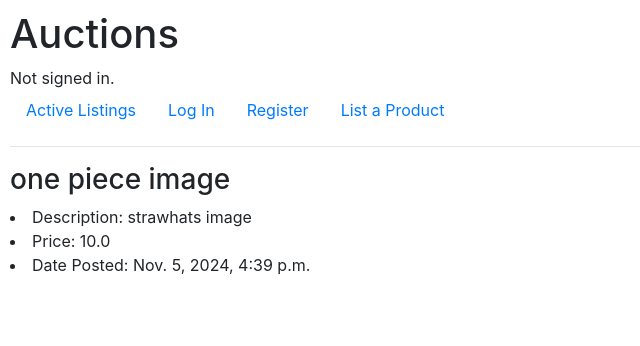
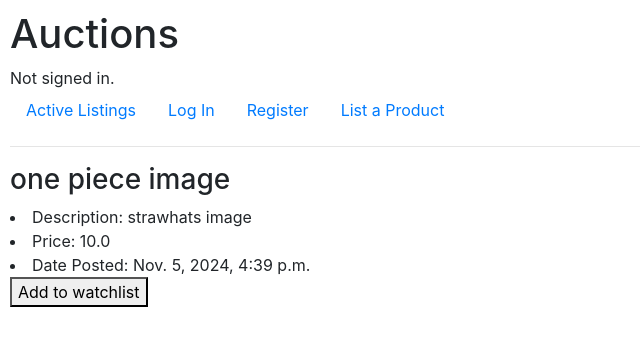
Before and after one commit to LimitsAtInfinity01/cs50web-commerce, a Django app: page /listing/2 in a window 1280 px wide. Shown: the top 346 px of the page, without its empty margins (0-640 px from the left). Run offline with Django 3.2, Linux system fonts and the light colour scheme; data comes from the database, SQL or seed files in the repository; both versions use the stored data as it was after the commit; some libraries are stand-ins or nearby versions.

Commit message:
Your commit message

```diff
--- a/auctions/models.py
+++ b/auctions/models.py
@@ -21,3 +21,8 @@ class Comments(models.Model):
     text = models.CharField(max_length=1024)
     commenter = models.ForeignKey(User, on_delete=models.CASCADE)
     posted_date = models.DateTimeField()
+
+class Watchlist(models.Model):
+    watchlist_owner = models.ForeignKey(User, on_delete=models.CASCADE)
+    item = models.ForeignKey(Listings, on_delete=models.CASCADE)
+    added_at = models.DateTimeField(auto_now_add=True)
--- a/auctions/templates/auctions/layout.html
+++ b/auctions/templates/auctions/layout.html
@@ -24,6 +24,9 @@
                 <li class="nav-item">
                     <a class="nav-link" href="{% url 'logout' %}">Log Out</a>
                 </li>
+                <li class="nav-item">
+                    <a class="nav-link" href="{% url 'watchlist' %}">Watchlist</a>
+                </li>
             {% else %}
                 <li class="nav-item">
                     <a class="nav-link" href="{% url 'login' %}">Log In</a>
--- a/auctions/templates/auctions/listing_page.html
+++ b/auctions/templates/auctions/listing_page.html
@@ -14,4 +14,10 @@
         <li>Image: <a href="{{ listing.image_url }}">Image URL</a></li>
     {% endif %}
 
+    <form action="{% url 'listing_page' listing.id %}" method="POST">
+        {% csrf_token %}
+        <input type="text" hidden="true" value="{{ listing.id }}" name="listing_id">
+        <button type="submit" >Add to watchlist</button>
+    </form>
+
 {% endblock %}
--- a/auctions/urls.py
+++ b/auctions/urls.py
@@ -8,5 +8,6 @@ urlpatterns = [
     path("logout", views.logout_view, name="logout"),
     path("register", views.register, name="register"),
     path("list_product", views.list_product, name="list_product"),
-    path("listing/<int:listing_id>", views.listing_page, name="listing_page")
+    path("listing/<int:listing_id>", views.listing_page, name="listing_page"),
+    path('watchlist', views.watchlist, name="watchlist")
 ]
--- a/auctions/views.py
+++ b/auctions/views.py
@@ -5,7 +5,7 @@ from django.shortcuts import render, redirect
 from django.urls import reverse
 from django.utils import timezone
 
-from .models import User, Listings, Bids, Comments
+from .models import User, Listings, Bids, Comments, Watchlist
 from .forms import ListingsForm
 
 
@@ -14,7 +14,6 @@ def index(request):
     return render(request, "auctions/index.html", {
         "listings": listings
     })
-
 
 def login_view(request):
     if request.method == "POST":
@@ -35,11 +34,9 @@ def login_view(request):
     else:
         return render(request, "auctions/login.html")
 
-
 def logout_view(request):
     logout(request)
     return HttpResponseRedirect(reverse("index"))
-
 
 def register(request):
     if request.method == "POST":
@@ -87,12 +84,26 @@ def list_product(request):
     return render(request, "auctions/list_product.html", context)
 
 def listing_page(request, listing_id):
-
     try:
         listing = Listings.objects.get(id=listing_id)
     except Listings.DoesNotExist:
         return render(request, "auctions/not_found.hmtl")
-    print(listing)
+
+    if request.user.is_authenticated:
+        if request.method == "POST":
+            item_id = request.POST.get('listing_id')
+            watchlist = Watchlist(item=item_id, watchlist_owner=request.user)
+            watchlist.save()
+
     return render(request, "auctions/listing_page.html", {
         "listing": listing
     })
+
+
+def watchlist(request):
+    if request.user.is_authenticated():
+        watchlist = Watchlist.objects.filter(watchlist_owner=request.user)
+
+    return render(request, "auctions/watchlist.html", {
+        "watchlist": watchlist
+    })
```
Also changed, not shown: auctions/templates/auctions/watchlist.html (added, +9 -0 lines), auctions/migrations/0003_watchlist.py (added), db.sqlite3.
